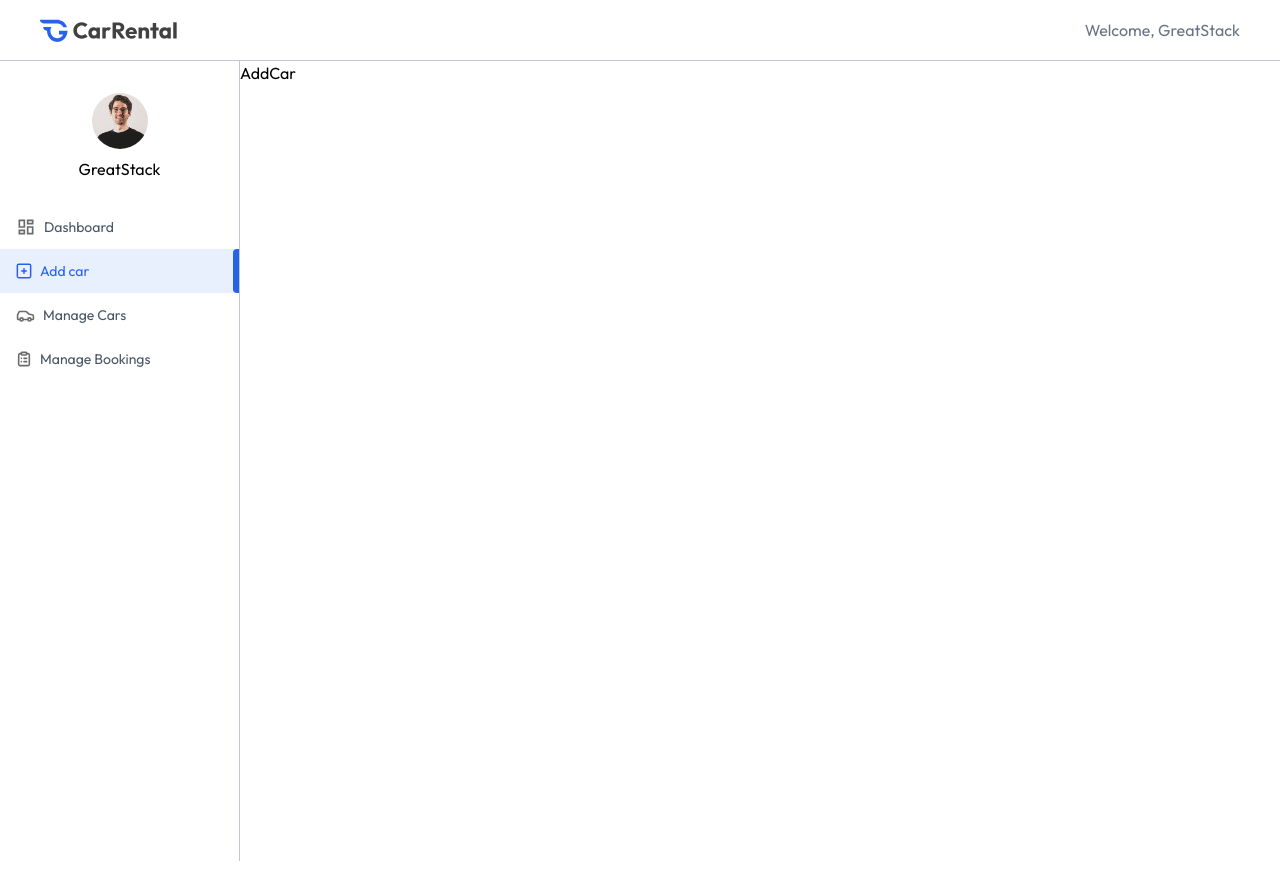
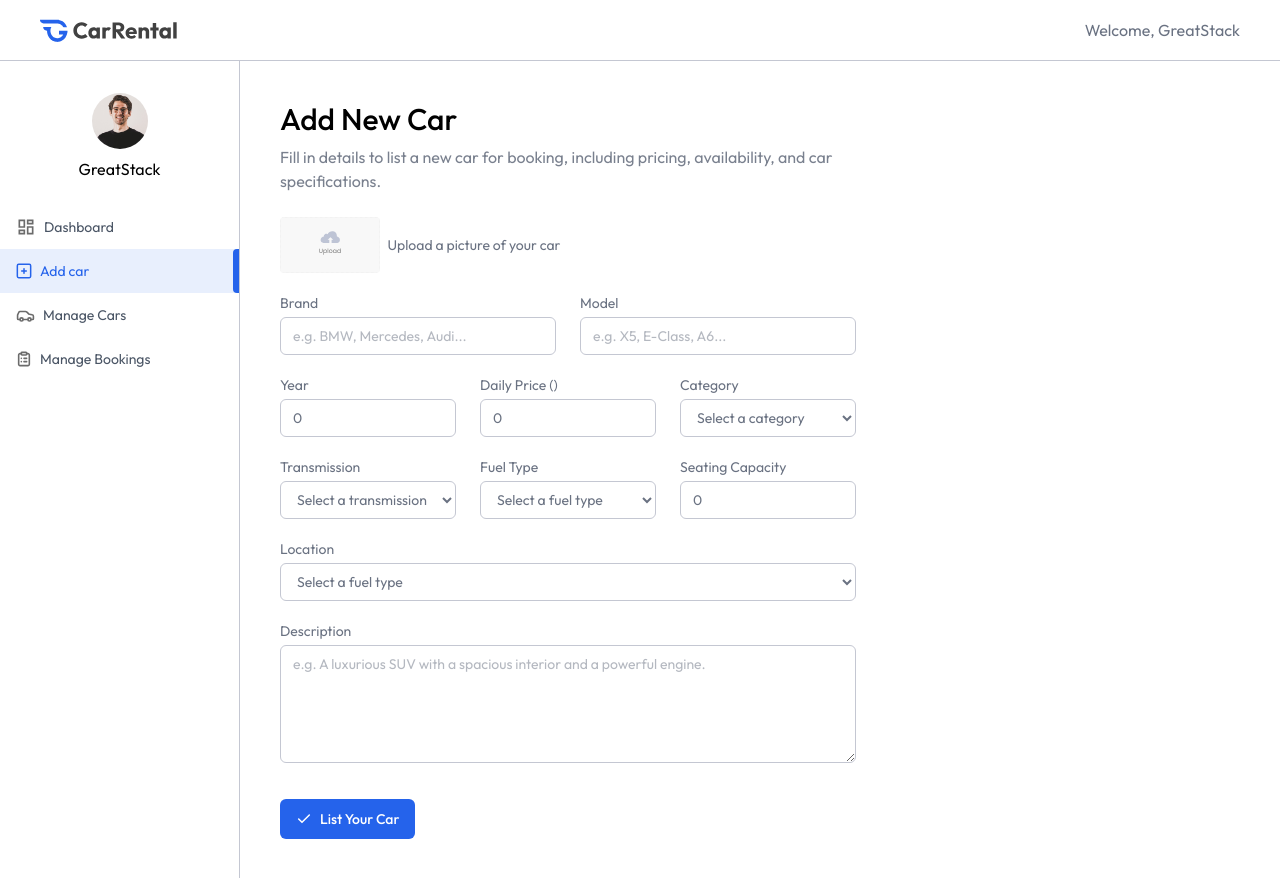
Before and after one commit to subarnoturja/CarRental-client, a React (Vite) app: page /owner/add-car in a window 1280 px wide. Built offline with nearby package versions, Linux system fonts and the light colour scheme.

Commit message:
Add Car page added

```diff
--- a/src/components/owner/Title.jsx
+++ b/src/components/owner/Title.jsx
@@ -3,7 +3,7 @@
   return (
     <>
         <h1 className="font-medium text-3xl">{title}</h1>
-        <p className="text-sm md:text-base text-gray-500/90 mt-2 max-w-15">{subTitle}</p>
+        <p className="text-sm md:text-base text-gray-500/90 mt-2 max-w-156">{subTitle}</p>
     </>
   )
 }
--- a/src/pages/owner/AddCar.jsx
+++ b/src/pages/owner/AddCar.jsx
@@ -1,8 +1,129 @@
-
+import { useState } from "react"
+import Title from "../../components/owner/Title";
+import { assets } from "../../assets/assets";
 
 const AddCar = () => {
+
+  const currency = import.meta.env.VITE_CURRENCY;
+
+  const [image, setImage] = useState(null);
+  const [car, setCar] = useState({
+    brand: '',
+    model: '',
+    year: 0,
+    pricePerDay: 0,
+    category: '',
+    transmission: '',
+    fuel_type: '',
+    seating_capacity: 0,
+    location: '',
+    description: '',
+  })
+
+  const onSubmitHandler = () => {
+
+  }
+
   return (
-    <div>AddCar</div>
+    <div className="px-4 py-10 md:px-10 flex-1">
+      <Title title="Add New Car" subTitle="Fill in details to list a new car for booking, including pricing, availability, and car specifications." />
+      <form onSubmit={onSubmitHandler} className="flex flex-col gap-5 text-gray-500 text-sm mt-6 max-w-xl">
+        {/* Car Image */}
+        <div className="flex items-center gap-2 w-full">
+          <label htmlFor="car-image">
+            <img src={image ? URL.createObjectURL(image) : assets.upload_icon} alt="upload icon" className="h-14 rounded cursor-pointer" />
+            <input onChange={e => setImage(e.target.files[0])} type="file" id="car-image" accept="image/*" hidden />
+          </label>
+          <p className="text-sm text-gray-500">Upload a picture of your car</p>
+        </div>
+        {/* Car Brand & model */}
+        <div className="grid grid-cols-1 md:grid-cols-2 gap-6">
+          {/* Brand Section */}
+          <div className="flex flex-col w-full">
+            <label>Brand</label>
+            <input type="text" placeholder="e.g. BMW, Mercedes, Audi..." required className="px-3 py-2 mt-1 border border-borderColor rounded-md outline-none" value={car.brand} onChange={e => setCar({...car, brand: e.target.value})} />
+          </div>
+          {/* Model Section */}
+          <div className="flex flex-col w-full">
+            <label>Model</label>
+            <input type="text" placeholder="e.g. X5, E-Class, A6..." required className="px-3 py-2 mt-1 border border-borderColor rounded-md outline-none" value={car.model} onChange={e => setCar({...car, model: e.target.value})} />
+          </div>
+        </div>
+        {/* Car year, Price, & Category */}
+        <div className="grid grid-cols-1 sm:grid-cols-2 md:grid-cols-3 gap-6">
+          {/* year section */}
+          <div className="flex flex-col w-full">
+            <label>Year</label>
+            <input type="number" placeholder="2025" required className="px-3 py-2 mt-1 border border-borderColor rounded-md outline-none" value={car.year} onChange={e => setCar({...car, year: e.target.value})} />
+          </div>
+          {/* Price section */}
+          <div className="flex flex-col w-full">
+            <label>Daily Price ({currency})</label>
+            <input type="number" placeholder="100" required className="px-3 py-2 mt-1 border border-borderColor rounded-md outline-none" value={car.pricePerDay} onChange={e => setCar({...car, pricePerDay: e.target.value})} />
+          </div>
+          {/* category section */}
+          <div className="flex flex-col w-full">
+            <label>Category</label>
+            <select onChange={e => setCar({...car, category: e.target.value})} value={car.category} className="px-3 py-2 mt-1 border border-borderColor rounded-md outline-none">
+              <option value="">Select a category</option>
+              <option value="Sedan">Sedan</option>
+              <option value="SUV">SUV</option>
+              <option value="VAN">VAN</option>
+            </select>
+          </div>
+        </div>
+        {/* Car Transmission, Fuel Type, Seating Capacity */}
+        <div className="grid grid-cols-1 sm:grid-cols-2 md:grid-cols-3 gap-6">
+          {/* Transmission Section */}
+          <div className="flex flex-col w-full">
+            <label>Transmission</label>
+            <select onChange={e => setCar({...car, transmission: e.target.value})} value={car.transmission} className="px-3 py-2 mt-1 border border-borderColor rounded-md outline-none">
+              <option value="">Select a transmission</option>
+              <option value="Automatic">Automatic</option>
+              <option value="Manual">Manual</option>
+              <option value="Semi-Automatic">Semi-Automatic</option>
+            </select>
+          </div>
+          {/* Fuel Type Section */}
+          <div className="flex flex-col w-full">
+            <label>Fuel Type</label>
+            <select onChange={e => setCar({...car, fuel_type: e.target.value})} value={car.fuel_type} className="px-3 py-2 mt-1 border border-borderColor rounded-md outline-none">
+              <option value="">Select a fuel type</option>
+              <option value="Gas">Gas</option>
+              <option value="Diesel">Diesel</option>
+              <option value="Petrol">Petrol</option>
+              <option value="Electric">Electric</option>
+              <option value="Hybrid">Hybrid</option>
+            </select>
+          </div>
+          {/* seating capacity */}
+          <div className="flex flex-col w-full">
+            <label>Seating Capacity</label>
+            <input type="number" placeholder="4" required className="px-3 py-2 mt-1 border border-borderColor rounded-md outline-none" value={car.seating_capacity} onChange={e => setCar({...car, seating_capacity: e.target.value})} />
+          </div>
+        </div>
+        {/* Car Location */}
+        <div className="flex flex-col w-full">
+          <label>Location</label>
+            <select onChange={e => setCar({...car, location: e.target.value})} value={car.location} className="px-3 py-2 mt-1 border border-borderColor rounded-md outline-none">
+              <option value="">Select a fuel type</option>
+              <option value="New York">New York</option>
+              <option value="Los Angeles">Los Angeles</option>
+              <option value="Houston">Houston</option>
+              <option value="Chicago">Chicago</option>
+            </select>
+        </div>
+        {/* car description */}
+        <div className="flex flex-col w-full">
+            <label>Description</label>
+            <textarea rows={5} placeholder="e.g. A luxurious SUV with a spacious interior and a powerful engine." required className="px-3 py-2 mt-1 border border-borderColor rounded-md outline-none" value={car.description} onChange={e => setCar({...car, description: e.target.value})}></textarea>
+          </div>
+          <button className="flex items-center gap-2 px-4 py-2.5 mt-4 bg-primary text-white rounded-md font-medium w-max cursor-pointer">
+            <img src={assets.tick_icon} alt="tick icon" />
+            List Your Car
+          </button>
+      </form>
+    </div>
   )
 }
 
--- a/src/pages/owner/Dashboard.jsx
+++ b/src/pages/owner/Dashboard.jsx
@@ -1,6 +1,6 @@
 import { useEffect, useState } from "react"
 import { assets, dummyDashboardData } from "../../assets/assets"
-import Title from "../../components/Title"
+import Title from "../../components/owner/Title";
 
 const Dashboard = () => {
 
```
